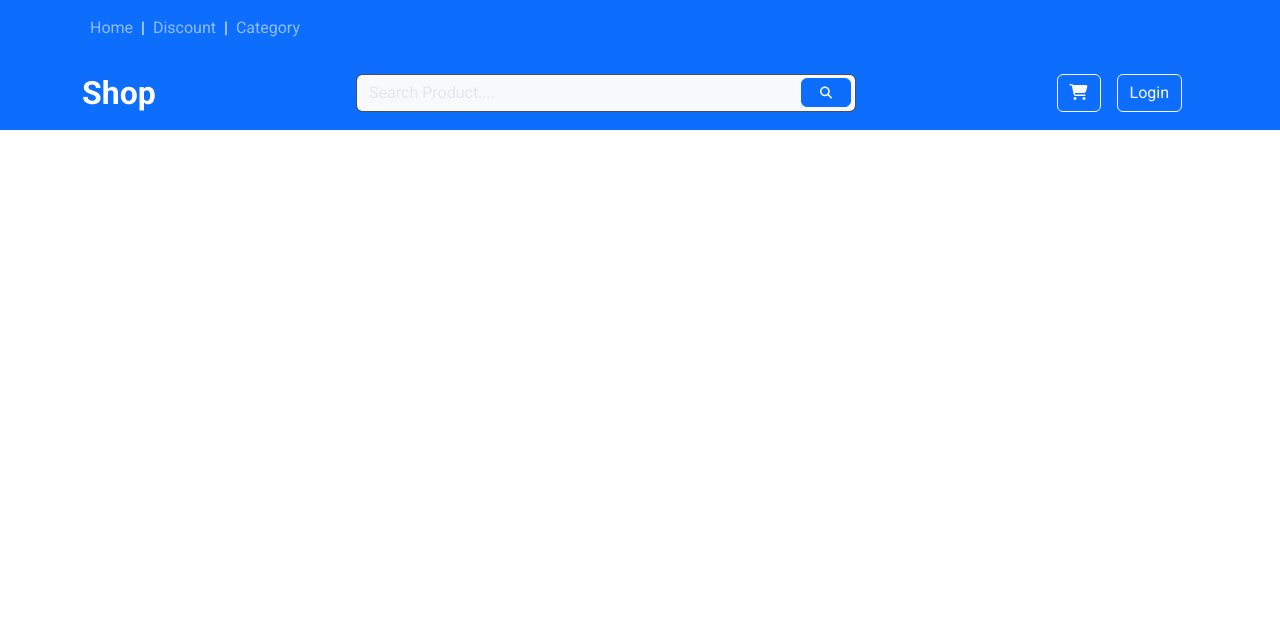
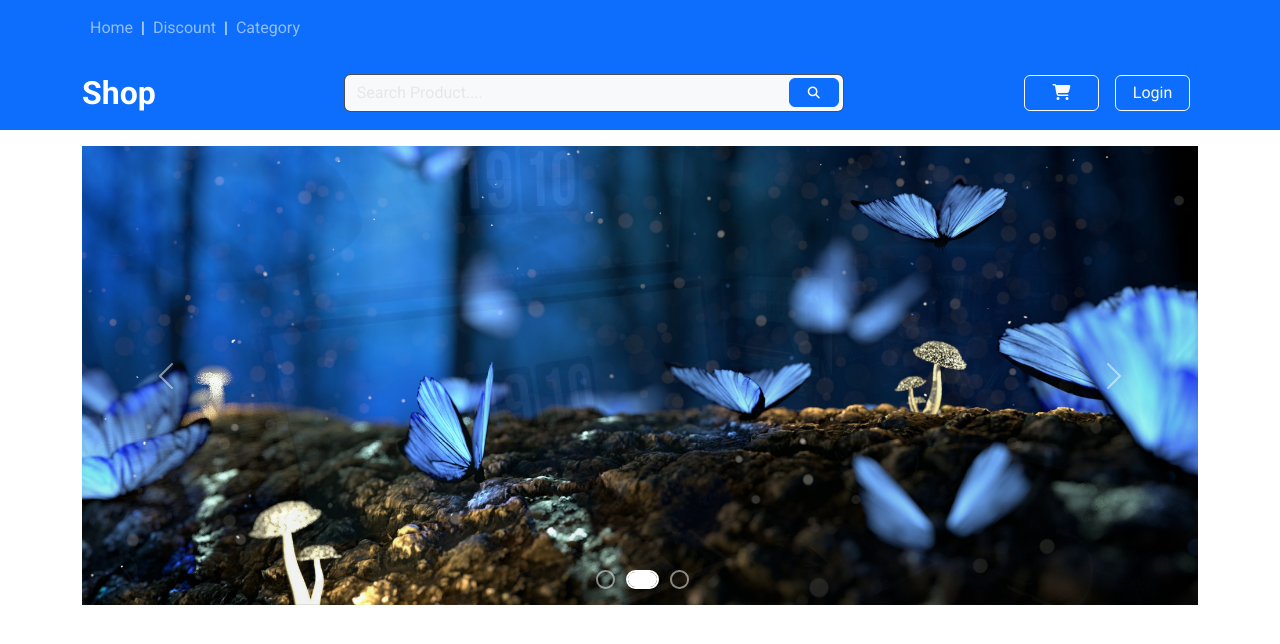
Before and after one commit to hendriramadhan/studicase-e-commerce, a React (Create React App) app: page / in a window 1280 px wide. Shown: the top 644 px of the page. Built offline with nearby package versions, Linux system fonts and the light colour scheme.

Commit message:
menambahkan slider

```diff
--- a/src/App.js
+++ b/src/App.js
@@ -2,11 +2,13 @@ import logo from "./logo.svg";
 import { Container } from "react-bootstrap";
 import Menu from "./components/Menu";
 import "bootstrap/dist/css/bootstrap.min.css";
+import CarouseSlider from "./components/CarouselSlider";
 
 function App() {
   return (
     <>
       <Menu />
+      <CarouseSlider />
     </>
   );
 }
--- a/src/assets/index.css
+++ b/src/assets/index.css
@@ -22,6 +22,60 @@ button.position-absolute.btn.btn-primary {
   line-height: 15px;
 }
 
+button.chart.btn.btn-outline-light {
+  padding: 5px 0px;
+  text-align: center;
+  text-decoration: none;
+  display: inline-block;
+  font-size: 16px;
+  width: 75px;
+  transition-duration: 0.4s;
+  cursor: pointer;
+}
+
+.img-slider {
+  height: 459px;
+  object-fit: cover;
+}
+
+/* span.carousel-control-prev-icon {
+  width: 30px;
+  height: 30px;
+  border-radius: 50%;
+  cursor: pointer;
+  transition: 0.5s;
+  padding: 0.3rem;
+  background-color: #000000;
+  color: #fff;
+  content: "<";
+} */
+
+.carousel-indicators button[data-bs-target] {
+  border: 2px solid #ffffff;
+  top: 603px;
+  left: 681px;
+  margin-left: 1%;
+  width: 5px;
+  height: 5px;
+  border-radius: 50%;
+  cursor: pointer;
+  transition: 0.5s;
+  padding: 0.3rem;
+  background-color: #ffffff00;
+}
+
+.carousel-indicators button.active {
+  border: 2px solid #ffffff;
+  top: 603px;
+  left: 681px;
+  width: 20px;
+  height: 5px;
+  border-radius: 50px;
+  cursor: pointer;
+  transition: 0.5s;
+  background-color: #fff;
+}
+
 @media only screen and (max-width: 768px) {
   input.bg-light.text-dark.form-control {
     width: 100%;
@@ -35,4 +89,15 @@ button.position-absolute.btn.btn-primary {
     width: 50px;
     line-height: 15px;
   }
+
+  button.chart.btn.btn-outline-light {
+    width: 75px;
+    padding: 5px 0px;
+    text-align: center;
+    text-decoration: none;
+    display: inline-block;
+    font-size: 16px;
+    transition-duration: 0.4s;
+    cursor: pointer;
+  }
 }
--- /dev/null
+++ b/src/components/CarouselSlider.js
@@ -0,0 +1,35 @@
+import { Carousel, Container } from "react-bootstrap";
+import slider1 from "../assets/slider1.png";
+import slider2 from "../assets/slider2.jpg";
+
+export default function CarouseSlider() {
+  return (
+    <div>
+      <Container>
+        <Carousel fade className="mt-3">
+          <Carousel.Item>
+            <img
+              className="img-slider d-block w-100"
+              src={slider1}
+              alt="First slide"
+            />
+          </Carousel.Item>
+          <Carousel.Item>
+            <img
+              className="img-slider d-block w-100"
+              src={slider2}
+              alt="First slide"
+            />
+          </Carousel.Item>
+          <Carousel.Item>
+            <img
+              className="img-slider d-block w-100"
+              src={slider2}
+              alt="First slide"
+            />
+          </Carousel.Item>
+        </Carousel>
+      </Container>
+    </div>
+  );
+}
--- a/src/components/Menu.js
+++ b/src/components/Menu.js
@@ -36,12 +36,12 @@ export default function Menu() {
               </Form>
             </Nav>
             {/* button */}
-            <Nav className="mx-2 fs-5 text-center">
+            <Nav className=" d-flex justify-content-between align-items-center">
               <Nav.Link
                 href="#Masuk"
                 className="navbar-expand-sm navbar-nav nav-link"
               >
-                <Button variant="outline-light" className="bi-search">
+                <Button variant="outline-light" className="chart">
                   <i class="fa-solid fa-cart-shopping"></i>
                 </Button>
               </Nav.Link>
@@ -49,7 +49,7 @@ export default function Menu() {
                 href="#Daftar"
                 className="navbar-expand-sm navbar-nav nav-link"
               >
-                <Button variant="outline-light" className="bi-search">
+                <Button variant="outline-light" className="chart">
                   Login
                 </Button>
               </Nav.Link>
```
Also changed, not shown: src/assets/slider1.png (added), src/assets/slider2.jpg (added).
